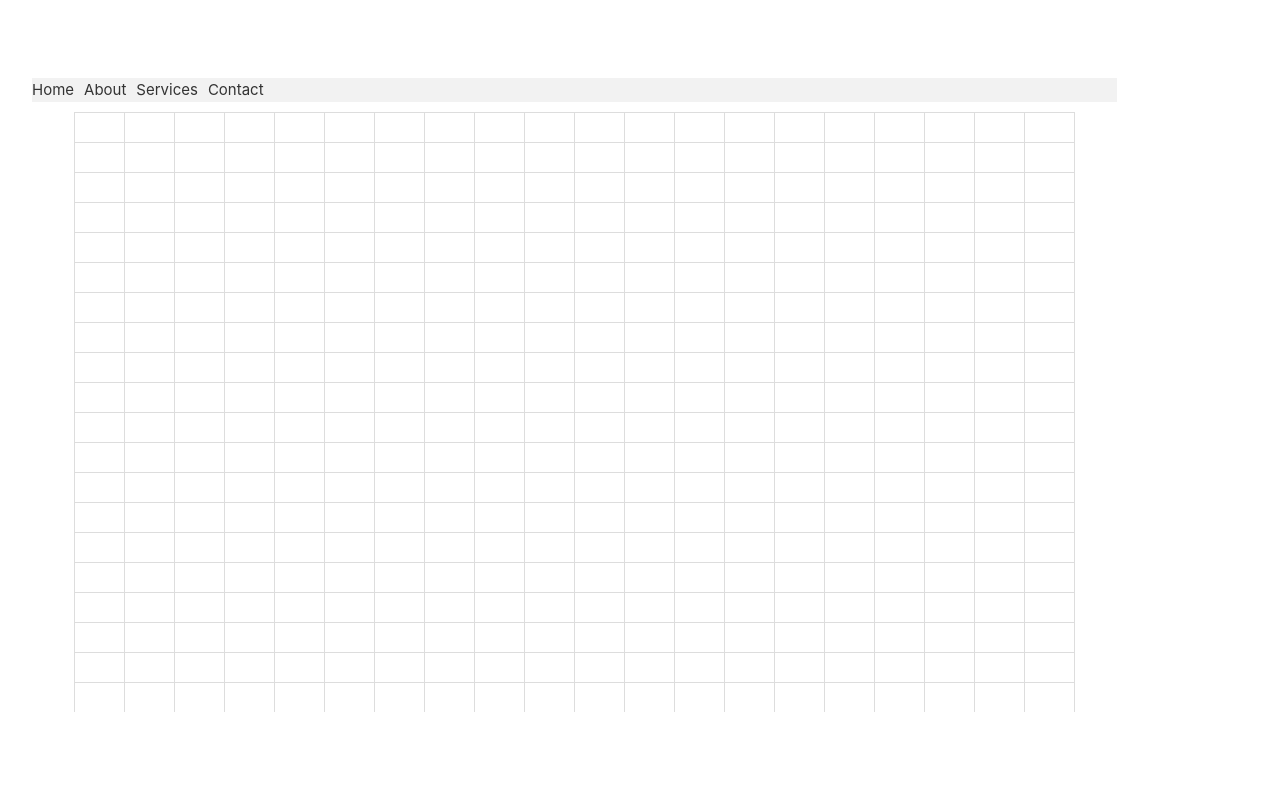
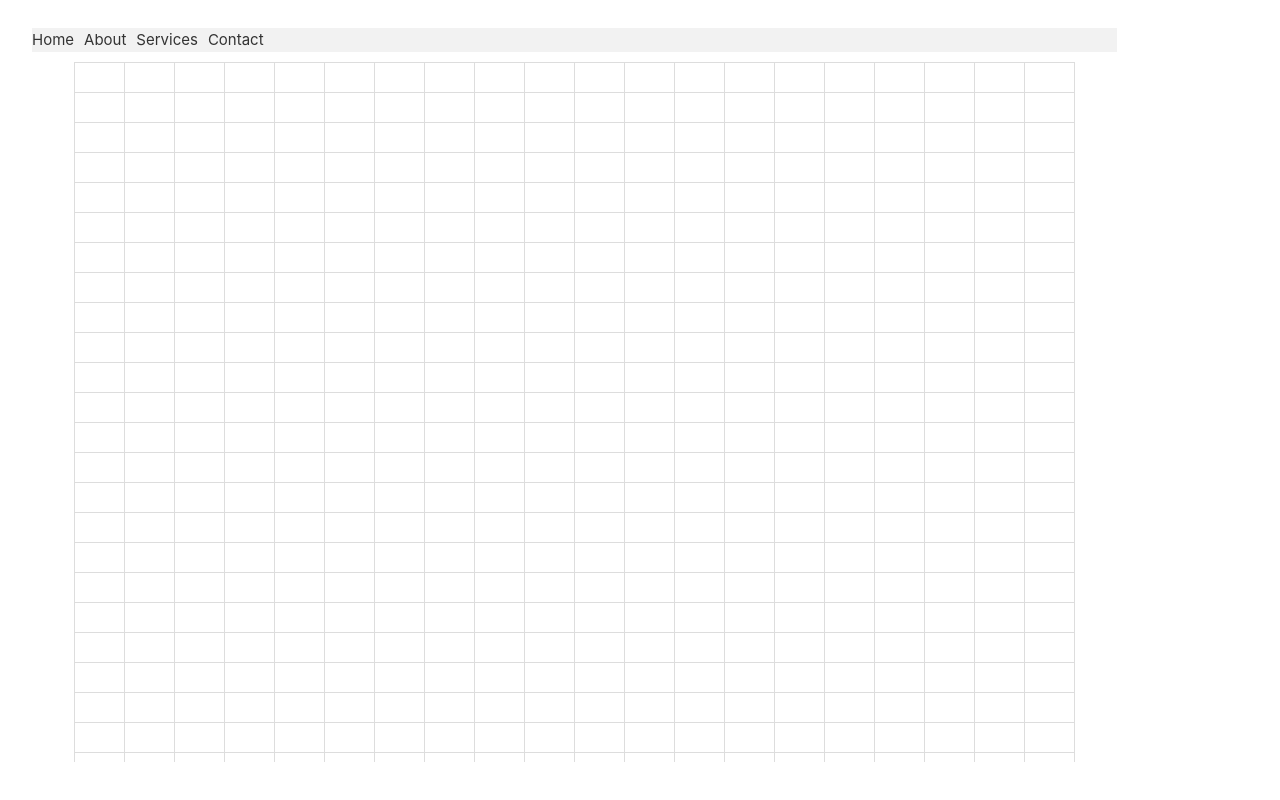
Before and after one commit to okayus/mcel, a Vue app: page / in a window 1280 px wide. Built offline with nearby package versions, Linux system fonts and the light colour scheme.

Commit message:
feat:コピペ実装＆方向キーのスクロール抑制

```diff
--- a/src/components/TableComponent.vue
+++ b/src/components/TableComponent.vue
@@ -44,7 +44,7 @@ const handleCellClick = (rowIndex: number, colIndex: number) => {
   }
 };
 
-const handleCellKeyPress = (rowIndex: number, colIndex: number, event: any) =>{
+const handleCellKeyPress = (rowIndex: number, colIndex: number, event: any) => {
   const focusedCellElement = document.querySelector('.editable');
   const key: string = event.key;
 
@@ -56,29 +56,29 @@ const handleCellKeyPress = (rowIndex: number, colIndex: number, event: any) =>{
   }
 };
 
-const moveUp = (rowIndex: number, colIndex: number,event: any) => {
-  event.preventDefault()
+const moveUp = (rowIndex: number, colIndex: number, event: any) => {
+  event.preventDefault();
   if (rowIndex > 0 && !cellInputStatus.value[rowIndex][colIndex]) {
     handleCellClick(rowIndex - 1, colIndex);
   }
 };
 
-const moveDown = (rowIndex: number, colIndex: number,event: any) => {
-  event.preventDefault()
+const moveDown = (rowIndex: number, colIndex: number, event: any) => {
+  event.preventDefault();
   if (rowIndex < rows.value - 1 && !cellInputStatus.value[rowIndex][colIndex]) {
     handleCellClick(rowIndex + 1, colIndex);
   }
 };
 
-const moveRight = (rowIndex: number, colIndex: number,event: any) => {
-  event.preventDefault()
+const moveRight = (rowIndex: number, colIndex: number, event: any) => {
+  event.preventDefault();
   if (colIndex < cols.value - 1 && !cellInputStatus.value[rowIndex][colIndex]) {
     handleCellClick(rowIndex, colIndex + 1);
   }
 };
 
-const moveLeft = (rowIndex: number, colIndex: number,event: any) => {
-  event.preventDefault()
+const moveLeft = (rowIndex: number, colIndex: number, event: any) => {
+  event.preventDefault();
   if (colIndex > 0 && !cellInputStatus.value[rowIndex][colIndex]) {
     handleCellClick(rowIndex, colIndex - 1);
   }
@@ -88,7 +88,7 @@ const moveAllUp = (rowIndex: number, colIndex: number) => {
   if (rowIndex > 0 && !cellInputStatus.value[rowIndex][colIndex]) {
     for (let i = rowIndex; i > 0; i--) {
       handleCellClick(i - 1, colIndex);
-      if(inputValues.value[i - 1][colIndex] !== '') break;
+      if (inputValues.value[i - 1][colIndex] !== '') break;
     }
   }
 };
@@ -97,7 +97,7 @@ const moveAllDown = (rowIndex: number, colIndex: number) => {
   if (rowIndex < rows.value - 1 && !cellInputStatus.value[rowIndex][colIndex]) {
     for (let i = rowIndex; i < rows.value - 1; i++) {
       handleCellClick(i + 1, colIndex);
-      if(inputValues.value[i + 1][colIndex] !== '') break;
+      if (inputValues.value[i + 1][colIndex] !== '') break;
     }
   }
 };
@@ -106,7 +106,7 @@ const moveAllRight = (rowIndex: number, colIndex: number) => {
   if (colIndex < cols.value - 1 && !cellInputStatus.value[rowIndex][colIndex]) {
     for (let i = colIndex; i < cols.value - 1; i++) {
       handleCellClick(rowIndex, i + 1);
-      if(inputValues.value[rowIndex][i + 1] !== '') break;
+      if (inputValues.value[rowIndex][i + 1] !== '') break;
     }
   }
 };
@@ -115,7 +115,7 @@ const moveAllLeft = (rowIndex: number, colIndex: number) => {
   if (colIndex > 0 && !cellInputStatus.value[rowIndex][colIndex]) {
     for (let i = colIndex; i > 0; i--) {
       handleCellClick(rowIndex, i - 1);
-      if(inputValues.value[rowIndex][i - 1] !== '') break;
+      if (inputValues.value[rowIndex][i - 1] !== '') break;
     }
   }
 };
@@ -123,6 +123,18 @@ const moveAllLeft = (rowIndex: number, colIndex: number) => {
 const cellDelete = (rowIndex: number, colIndex: number) => {
   inputValues.value[rowIndex][colIndex] = '';
   convertedValues.value[rowIndex][colIndex] = '';
+};
+
+const cellCopy = (rowIndex: number, colIndex: number) => {
+  const copyText = inputValues.value[rowIndex][colIndex];
+  navigator.clipboard.writeText(copyText);
+};
+
+const cellPaste = (rowIndex: number, colIndex: number) => {
+  navigator.clipboard.readText().then((clipText) => {
+    inputValues.value[rowIndex][colIndex] = clipText;
+    convertedValues.value[rowIndex][colIndex] = marked(clipText);
+  });
 };
 
 const handleCellDoubleClick = (rowIndex: number, colIndex: number) => {
@@ -191,6 +203,8 @@ const handleCellBlur = (rowIndex: number, colIndex: number) => {
             @keydown.ctrl.right="moveAllRight(rowIndex, colIndex)"
             @keydown.ctrl.left="moveAllLeft(rowIndex, colIndex)"
             @keydown.delete="cellDelete(rowIndex, colIndex)"
+            @keydown.ctrl.c="cellCopy(rowIndex, colIndex)"
+            @keydown.ctrl.v="cellPaste(rowIndex, colIndex)"
             @keypress="handleCellKeyPress(rowIndex, colIndex, $event)"
             tabindex="0"
             v-html="convertedValues[rowIndex][colIndex]"
@@ -204,8 +218,9 @@ const handleCellBlur = (rowIndex: number, colIndex: number) => {
 <style scoped>
 #app {
   margin: 10px;
-  overflow-y: auto; /* Y軸方向にスクロール可能に */
-  max-height: calc(100vh - 200px); /* 表の高さを画面の高さに合わせる */
+  overflow-y: scroll; /* Y軸方向にスクロール可能に */
+  overflow-x: scroll; /* X軸方向にスクロール可能に */
+  max-height: calc(100vh - 100px); /* 表の高さを画面の高さに合わせる */
 }
 
 .spreadsheet {
```
